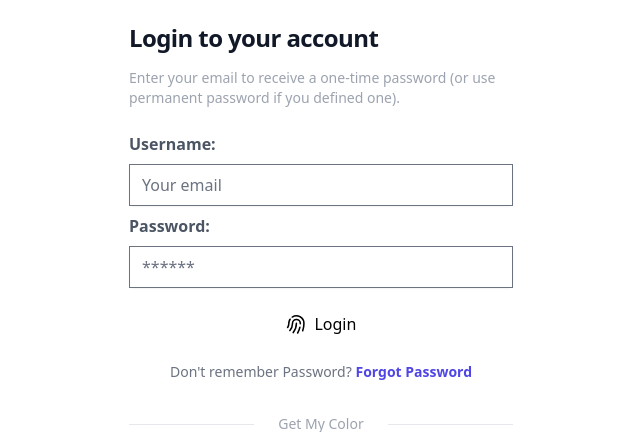
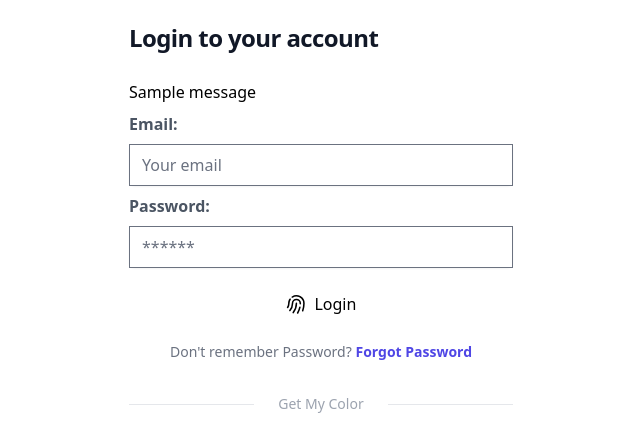
Before and after one commit to MoShannnn/color, a Django app: template mycolor/templates/auth/login.html in a window 1280 px wide. Shown: the top 432 px of the page, without its empty margins (319-959 px from the left). Run offline with Django 3.2, Linux system fonts and the light colour scheme; the template is opened without the code that fills it, so the values that code supplies are empty; tables that the repository leaves empty hold one stand-in row (Sample ...); one stand-in notice (Sample message) is shown; style sheets or scripts are compiled from the project's sources.

Commit message:
handled login errors

```diff
--- a/mycolor/templates/auth/login.html
+++ b/mycolor/templates/auth/login.html
@@ -20,19 +20,30 @@ Color| Login
                         <div>
                             <div>
                                 <div class="space-y-2">
-                                    <p class="mb-6 text-sm text-gray-400">Enter your email to receive a one-time
-                                        password (or use permanent password if you defined one).</p>
+                                    <p class="mb-6 text-sm text-gray-400">
+                                        {% if messages %}
+
+                                        {% for message in messages %}
+                                        {% if message.tags %}
+                                            <div class="{{ message.tags }}">
+                                        {% endif %}
+                                            {{ message }}
+                                        </div>
+                                        {% endfor %}
+
+                                    {% endif %}
+                                    </p>
                                     <!-- email -->
                                     <div class="relative flex flex-col gap-1" data-v-bc87dc0a>
                                         <label
                                             for="email_address"
                                             class="inline-flex items-center gap-1 text-2 font-semibold text-gray-600"
-                                            data-v-bc87dc0a> Username:</label>
+                                            data-v-bc87dc0a> Email:</label>
                                         <div class="relative mt-1 rounded-md shadow-sm" data-v-bc87dc0a>
                                             <input
                                             id="email" class="w-full" name="email"
                                             type="email" placeholder="Your email" value="" test-id=""
-                                            data-v-bc87dc0a>
+                                            data-v-bc87dc0a required>
                                         </div>
                                     </div>
                                     <!-- password -->
--- a/mycolor/views.py
+++ b/mycolor/views.py
@@ -16,7 +16,7 @@ from django.utils import timezone
 from django.core.mail import send_mail
 from django.contrib import messages
 from .models import CustomUser
-from .signals import create_token
+from .services import create_token
 
 # Create your views here.
 def index(request):
@@ -102,13 +102,15 @@ def login(request):
         user = authenticate(request, email=email, password=password)
 
          # Check if authentication successful
+
         if user is not None:
             auth_login(request, user)
 
             return redirect('getColor')
         else:
+            messages.warning(request, "Invalid email or password.")
             return render(request, "auth/login.html", {
-                "message": "Invalid username and/or password."
+
             })
 
     return render(request, 'auth/login.html')
```
Also changed, not shown: other parts of mycolor/templates/auth/login.html (+3 -2 lines), mycolor/templates/auth/verify_email.html (+14 -1 lines), mycolor/services.py (renamed from mycolor/signals.py).
